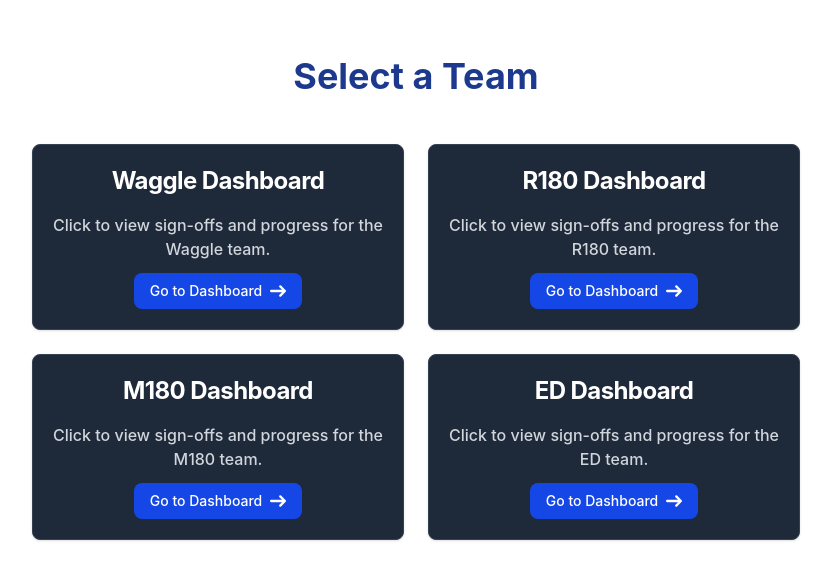
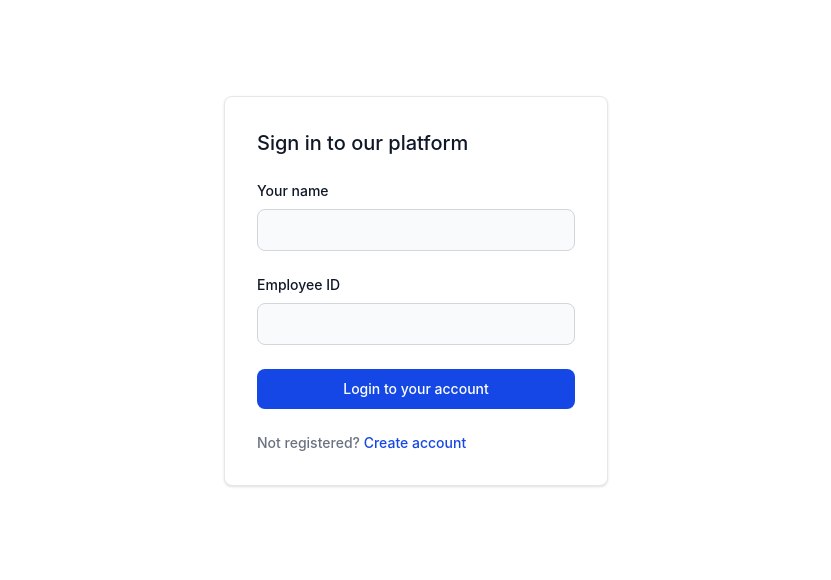
Before and after one commit to janhavik31/signoff, a React (Vite) app: page / in a window 1280 px wide. Shown: the top 580 px of the page, without its empty margins (224-1055 px from the left). Built offline with nearby package versions, Linux system fonts and the light colour scheme.

Commit message:
Added SignIn and SignUp components, modified App and firebase.js

```diff
--- a/src/App.jsx
+++ b/src/App.jsx
@@ -3,12 +3,17 @@ import React from 'react';
 import { BrowserRouter as Router, Routes, Route } from 'react-router-dom';
 import SignOffDashboard from './SignOffDashboard';
 import TeamSelection from './teamSelectionPage'; // Make sure this component exists
+import SignIn from './SignIn';
+import SignUp from './SignUp';
 
 function App() {
   return (
     <Router>
       <Routes>
-        <Route path="/" element={<TeamSelection />} />
+        <Route path="/" element={<SignIn />} />
+        <Route path="/signup" element={<SignUp />} />
+        <Route path="/signin" element={<SignIn/>} />
+        <Route path="/team-selection" element={<TeamSelection />} />
         <Route path="/dashboard/:teamName" element={<SignOffDashboard />} />
       </Routes>
     </Router>
--- /dev/null
+++ b/src/SignIn.jsx
@@ -0,0 +1,69 @@
+import React, { useState } from 'react';
+import { firestore } from './firebase';
+import { collection, query, where, getDocs } from 'firebase/firestore';
+import { useNavigate, Link } from 'react-router-dom';
+
+const SignIn = () => {
+  const navigate = useNavigate();
+  const [name, setName] = useState('');
+  const [empId, setEmpId] = useState('');
+
+  const handleLogin = async (e) => {
+    e.preventDefault();
+    try {
+      const q = query(
+        collection(firestore, 'users'),
+        where('name', '==', name),
+        where('empId', '==', empId)
+      );
+      const snapshot = await getDocs(q);
+
+      if (snapshot.empty) {
+        alert('Invalid name or employee ID');
+      } else {
+        localStorage.setItem('userName', name);
+        localStorage.setItem('empId', empId);
+        navigate('/team-selection');
+      }
+    } catch (error) {
+      alert(error.message);
+    }
+  };
+
+  return (
+    <div className="w-full max-w-sm p-4 mx-auto mt-24 bg-white border border-gray-200 rounded-lg shadow sm:p-6 md:p-8 dark:bg-gray-800 dark:border-gray-700">
+      <form className="space-y-6" onSubmit={handleLogin}>
+        <h5 className="text-xl font-medium text-gray-900 dark:text-white">Sign in to our platform</h5>
+        <div>
+          <label htmlFor="name" className="block mb-2 text-sm font-medium text-gray-900 dark:text-white">Your name</label>
+          <input
+            type="text"
+            id="name"
+            className="input"
+            value={name}
+            onChange={(e) => setName(e.target.value)}
+            required
+          />
+        </div>
+        <div>
+          <label htmlFor="empId" className="block mb-2 text-sm font-medium text-gray-900 dark:text-white">Employee ID</label>
+          <input
+            type="text"
+            id="empId"
+            className="input"
+            value={empId}
+            onChange={(e) => setEmpId(e.target.value)}
+            required
+          />
+        </div>
+        <button type="submit" className="btn-primary">Login to your account</button>
+        <div className="text-sm font-medium text-gray-500 dark:text-gray-300">
+        Not registered? <Link to="/signup" className="text-blue-700 hover:underline dark:text-blue-500">Create account</Link>
+        </div>
+
+      </form>
+    </div>
+  );
+};
+
+export default SignIn;
--- /dev/null
+++ b/src/SignUp.jsx
@@ -0,0 +1,70 @@
+import React, { useState } from 'react';
+import { firestore } from './firebase';
+import { collection, addDoc, query, where, getDocs } from 'firebase/firestore';
+import { useNavigate, Link } from 'react-router-dom';
+
+const SignUp = () => {
+  const navigate = useNavigate();
+  const [name, setName] = useState('');
+  const [empId, setEmpId] = useState('');
+
+  const handleSignup = async (e) => {
+    e.preventDefault();
+    try {
+      // Check if empId already exists
+      const q = query(collection(firestore, 'users'), where('empId', '==', empId));
+      const snapshot = await getDocs(q);
+      if (!snapshot.empty) {
+        alert('Employee ID already exists');
+        return;
+      }
+
+      await addDoc(collection(firestore, 'users'), {
+        name,
+        empId
+      });
+
+      localStorage.setItem('userName', name);
+      localStorage.setItem('empId', empId);
+      navigate('/team-selection');
+    } catch (error) {
+      alert(error.message);
+    }
+  };
+
+  return (
+    <div className="w-full max-w-sm p-4 mx-auto mt-24 bg-white border border-gray-200 rounded-lg shadow sm:p-6 md:p-8 dark:bg-gray-800 dark:border-gray-700">
+      <form className="space-y-6" onSubmit={handleSignup}>
+        <h5 className="text-xl font-medium text-gray-900 dark:text-white">Create a new account</h5>
+        <div>
+          <label htmlFor="name" className="block mb-2 text-sm font-medium text-gray-900 dark:text-white">Your name</label>
+          <input
+            type="text"
+            id="name"
+            className="input"
+            value={name}
+            onChange={(e) => setName(e.target.value)}
+            required
+          />
+        </div>
+        <div>
+          <label htmlFor="empId" className="block mb-2 text-sm font-medium text-gray-900 dark:text-white">Employee ID</label>
+          <input
+            type="text"
+            id="empId"
+            className="input"
+            value={empId}
+            onChange={(e) => setEmpId(e.target.value)}
+            required
+          />
+        </div>
+        <button type="submit" className="btn-primary">Create Account</button>
+        <div className="text-sm font-medium text-gray-500 dark:text-gray-300">
+        Already registered? <Link to="/signin" className="text-blue-700 hover:underline dark:text-blue-500">Sign in</Link>
+        </div>
+      </form>
+    </div>
+  );
+};
+
+export default SignUp;
--- a/src/firebase.js
+++ b/src/firebase.js
@@ -1,6 +1,7 @@
 
 import { initializeApp } from "firebase/app";
 import { getFirestore } from "firebase/firestore";
+import { getAuth } from "firebase/auth";
 
 const firebaseConfig = {
   apiKey: "AIzaSyBkmNUr_m_A1miwmrAlmpXDhYdljra2M7Q",
@@ -13,5 +14,6 @@ const firebaseConfig = {
 
 const app = initializeApp(firebaseConfig);
 const firestore = getFirestore(app);
+const auth = getAuth(app);
 
-export { firestore };
+export { firestore, auth };
--- a/src/index.css
+++ b/src/index.css
@@ -12,3 +12,11 @@ body {
 * {
   box-sizing: border-box;
 }
+
+.input {
+  @apply bg-gray-50 border border-gray-300 text-gray-900 text-sm rounded-lg block w-full p-2.5 dark:bg-gray-600 dark:border-gray-500 dark:text-white focus:ring-blue-500 focus:border-blue-500;
+}
+
+.btn-primary {
+  @apply w-full text-white bg-blue-700 hover:bg-blue-800 focus:ring-4 focus:outline-none focus:ring-blue-300 font-medium rounded-lg text-sm px-5 py-2.5 dark:bg-blue-600 dark:hover:bg-blue-700 dark:focus:ring-blue-800;
+}
```
